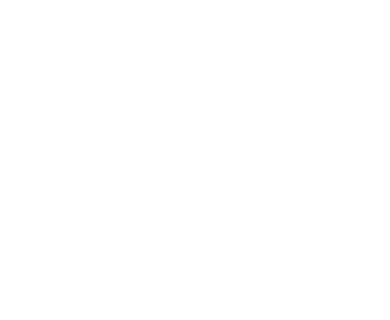
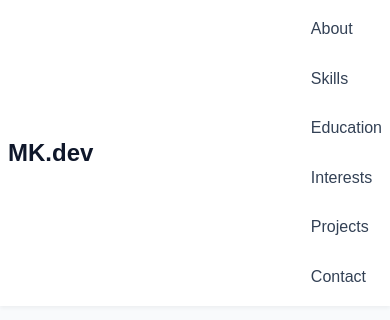
Before and after one commit to ABDURRAHMANKABEER/My-Portfolio-website, a plain HTML site: page index.html in a window 390 px wide. Drawn offline with Linux system fonts and the light colour scheme; a web font is replaced by a local one.

Commit message:
implemented responsive navbar using pure CSS and custom font (poppins)

```diff
--- a/index.html
+++ b/index.html
@@ -3,9 +3,29 @@
 <head>
     <meta charset="UTF-8">
     <meta name="viewport" content="width=device-width, initial-scale=1.0">
-    <title>Document</title>
+    <meta name="description" content="Portfolio of Abdurrahman Kabir">
+    <meta name="keywords" content="Abdurrahman Kabir, Portfolio, Software Engineering student, AI, Embedded Systems, Web Development">
+    <meta name="author" content="Abdurrahman Kabir">
+    <link rel="stylesheet" href="styles.css">
+    <title>Abdurrahman Kabir | Portfolio</title>
 </head>
 <body>
+    <header>
+        <!-- NavBar -->
+        <nav class="nav">
+            <div class="nav-container">
+            <h1 class="logo">MK.dev</h1>
+            <ul class="nav-links" id="navLinks">
+                <li><a href="#about">About</a></li>
+                <li><a href="#skills">Skills</a></li>
+                <li><a href="#education">Education</a></li>
+                <li><a href="#interests">Interests</a></li>
+                <li><a href="#projects">Projects</a></li>
+                <li><a href="#contact">Contact</a></li>
+            </ul>
+            </div>
+        </nav>
 
+    </header>
 </body>
 </html>
--- a/styles.css
+++ b/styles.css
@@ -5,8 +5,18 @@
     box-sizing: border-box;
 }
 
+@font-face {
+    font-family: 'Poppins';
+    src: url('assets/fonts/poppins-v23-latin-regular') format('woff2');
+    font-weight: 400;
+    font-style: normal;
+}
+
+/* Repeat for 600 and 700 weights */
+
+
 body {
-    font-family: 'Outfit', sans-serif;
+    font-family: 'Poppins', sans-serif;
     background-color: #f8fafc;
     color: #0f172a;
     line-height: 1.6;
@@ -34,3 +44,51 @@ img {
     margin-bottom: 2rem;
     color: #0f172a;
 }
+
+/* Navbar */
+nav {
+    background-color: #ffffff;
+    box-shadow: 0 2px 4px rgba(0, 0, 0, 0.05);
+    position: sticky;
+    top: 0;
+    z-index: 1000;
+}
+
+.nav-container {
+    display: flex;
+    justify-content: space-between;
+    align-items: center;
+    padding: 1rem 0.5rem;
+}
+
+.logo {
+    font-weight: 700;
+    font-size: 1.5rem;
+    color: #0f172a;
+}
+
+.nav-links {
+    list-style: none;
+    display: flex;
+    gap: 1.5rem;
+    flex-direction: column;
+    justify-content: center;
+}
+
+.nav-links li a {
+    text-decoration: none;
+    color: #334155;
+    font-weight: 500;
+    transition: color 0.3s;
+}
+
+.nav-links li a:hover {
+    color: #22d3ee;
+}
+
+@media (min-width: 768px) {
+    .nav-links {
+        flex-direction: row;
+        justify-content: flex-end;
+    }
+}
```
Also changed, not shown: assets/fonts/poppins-v23-latin-300.woff2 (added), assets/fonts/poppins-v23-latin-500.woff2 (added), assets/fonts/poppins-v23-latin-regular.woff2 (added).
